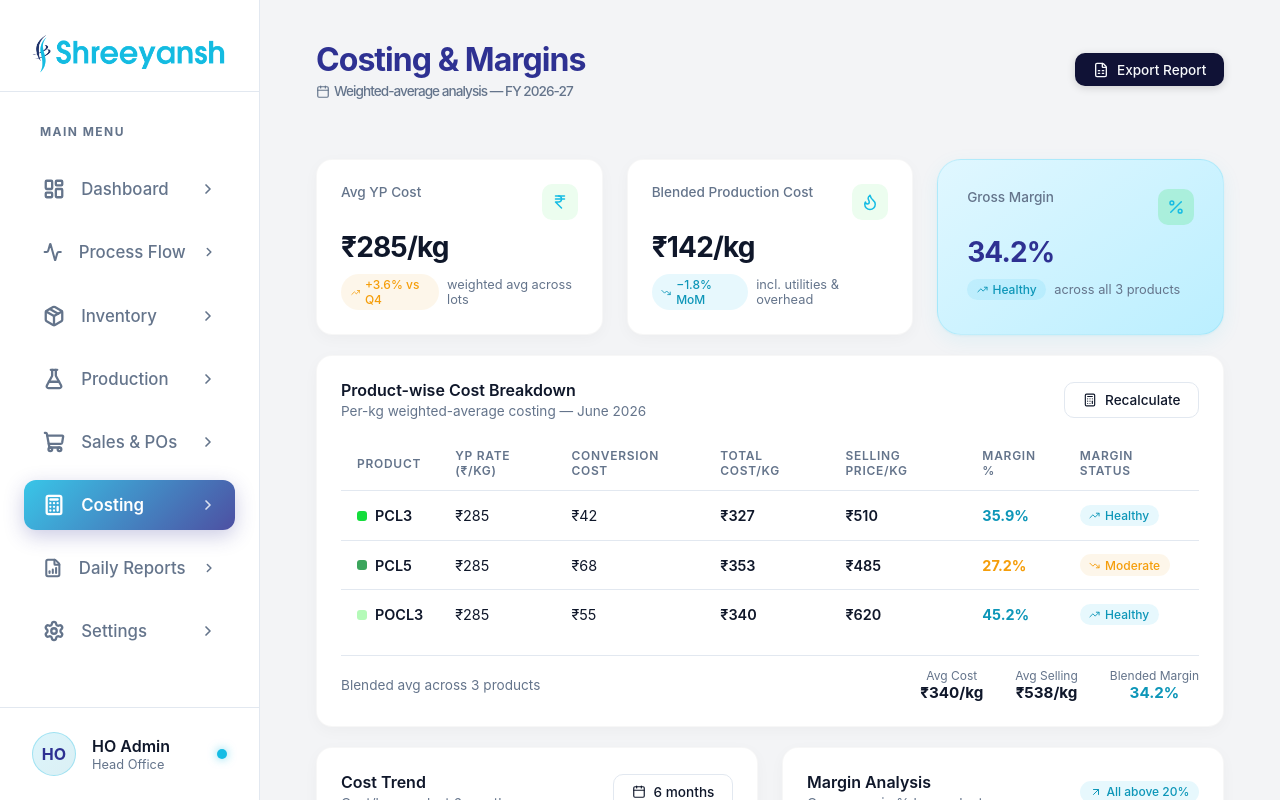
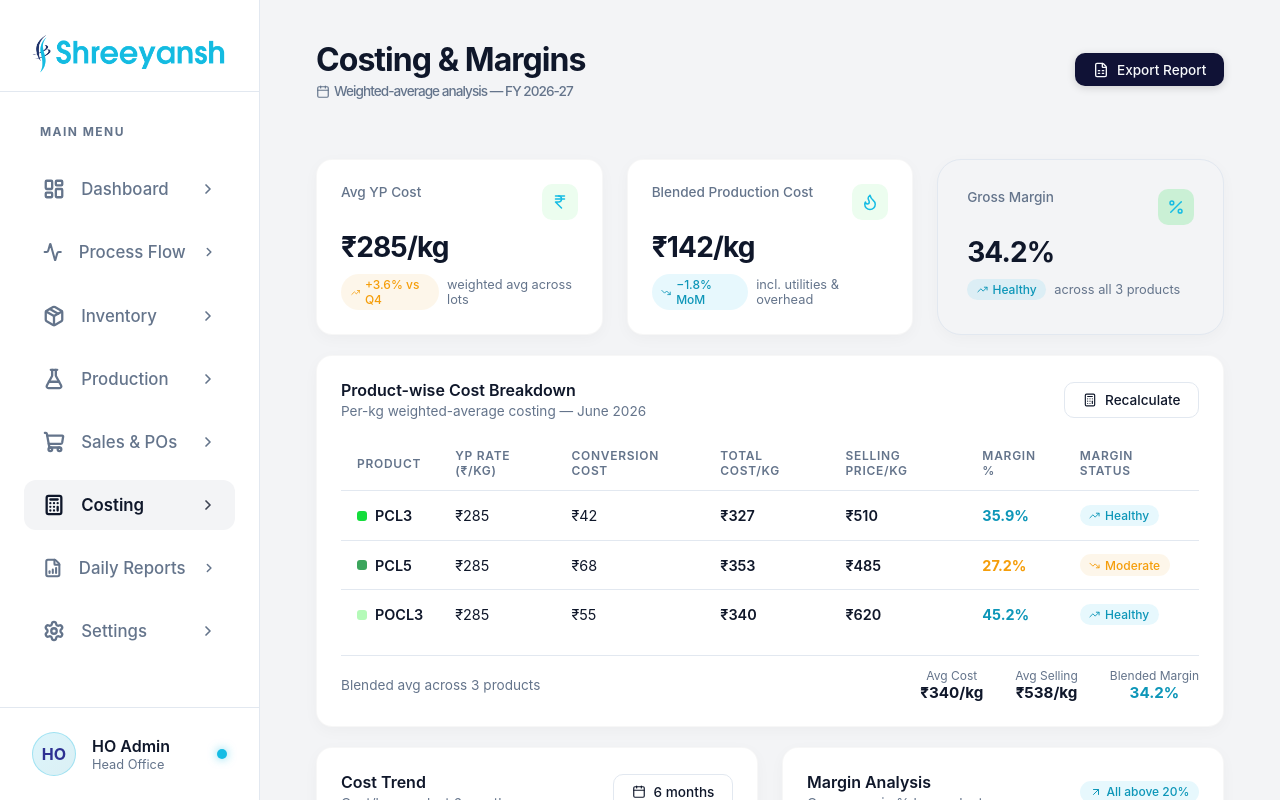
Before and after one commit to Aadyastyles/SHREEYANSH-LABS, a React (Vite) app: page /costing in a window 1280 px wide. Built offline with nearby package versions, Linux system fonts and the light colour scheme; a web font is replaced by a local one.

Commit message:
Refactor CSS: revert to minimal greyscale aesthetics, remove heavy blues

```diff
--- a/src/index.css
+++ b/src/index.css
@@ -126,7 +126,7 @@ body {
   display: flex;
   align-items: center;
   justify-content: space-between;
-  color: var(--color-brand-blue);
+  color: var(--color-text-dark);
 }
 
 /* ── Card system ── */
@@ -146,56 +146,48 @@ body {
 }
 
 .card-primary {
-  background: linear-gradient(135deg, var(--color-brand-blue), #1A1C6B);
+  background: var(--color-bg-dark);
   color: #FFFFFF;
   border-radius: 16px;
   padding: 1.5rem;
   user-select: none;
-  box-shadow: 0 8px 20px rgba(46, 49, 146, 0.25);
+  box-shadow: 0 4px 15px rgba(0, 0, 0, 0.15);
   transition: transform 0.2s ease, box-shadow 0.2s ease;
 }
 
 .card-primary:hover {
   transform: translateY(-2px);
-  box-shadow: 0 12px 30px rgba(46, 49, 146, 0.35);
+  box-shadow: 0 8px 25px rgba(0, 0, 0, 0.2);
 }
 
 .card-dark {
   background: var(--color-bg-dark-raised);
   color: #FFFFFF;
-  border: 1px solid var(--color-brand-blue);
+  border: 1px solid var(--color-border-dark);
   border-radius: 24px;
   padding: 1.8rem;
-  box-shadow:
-    0 10px 30px rgba(22, 188, 228, 0.15),
-    0 4px 12px rgba(46, 49, 146, 0.2);
+  box-shadow: 0 4px 15px rgba(0, 0, 0, 0.15);
   transition: transform 0.25s ease, box-shadow 0.25s ease;
 }
 
 .card-dark:hover {
   transform: translateY(-2px);
-  box-shadow:
-    0 14px 40px rgba(22, 188, 228, 0.25),
-    0 6px 16px rgba(46, 49, 146, 0.3);
+  box-shadow: 0 8px 25px rgba(0, 0, 0, 0.25);
 }
 
 .card-green {
-  background: linear-gradient(145deg, var(--color-primary-pale), var(--color-primary-light));
-  color: var(--color-brand-blue);
-  border: 1px solid rgba(22, 188, 228, 0.15);
+  background: var(--color-bg-main);
+  color: var(--color-text-dark);
+  border: 1px solid var(--color-border-light);
   border-radius: 24px;
   padding: 1.8rem;
-  box-shadow:
-    0 1px 2px rgba(22, 188, 228, 0.08),
-    0 6px 20px rgba(22, 188, 228, 0.08);
+  box-shadow: 0 4px 15px rgba(0, 0, 0, 0.03);
   transition: transform 0.25s ease, box-shadow 0.25s ease;
 }
 
 .card-green:hover {
   transform: translateY(-2px);
-  box-shadow:
-    0 2px 4px rgba(22, 188, 228, 0.12),
-    0 12px 32px rgba(22, 188, 228, 0.12);
+  box-shadow: 0 8px 25px rgba(0, 0, 0, 0.06);
 }
 
 /* ── Bento grid ── */
@@ -239,11 +231,10 @@ body {
 }
 
 .nav-item.active {
-  background: linear-gradient(135deg, rgba(22, 188, 228, 0.85), rgba(46, 49, 146, 0.85)); /* Sky Blue to Navy Blue with opacity */
-  backdrop-filter: blur(8px);
-  color: #FFFFFF;
+  background: var(--color-bg-main);
+  color: var(--color-text-dark);
   font-weight: 600;
-  box-shadow: 0 6px 20px rgba(46, 49, 146, 0.25); /* Navy glow */
+  box-shadow: none;
 }
 
 .nav-item.active .chevron {
```
